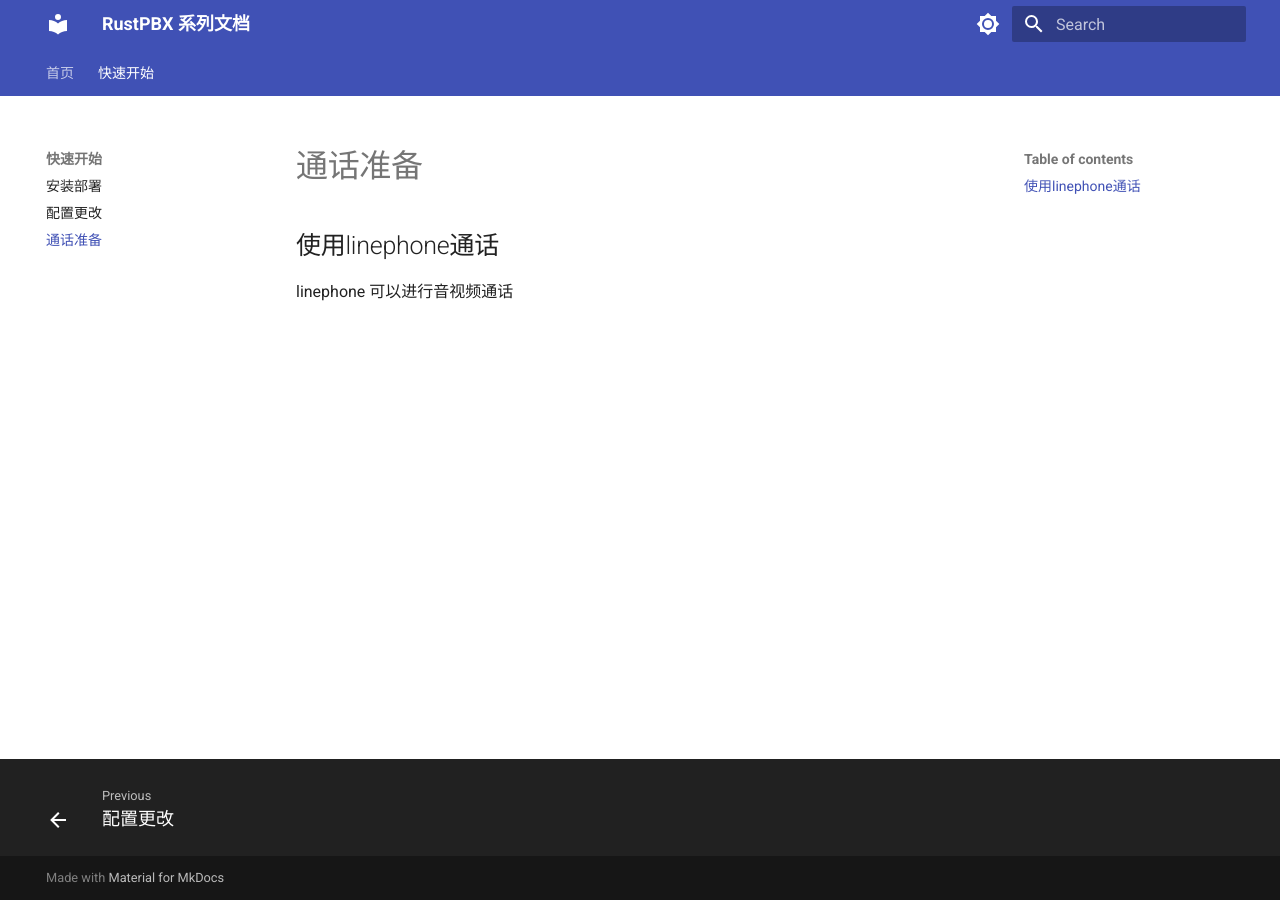
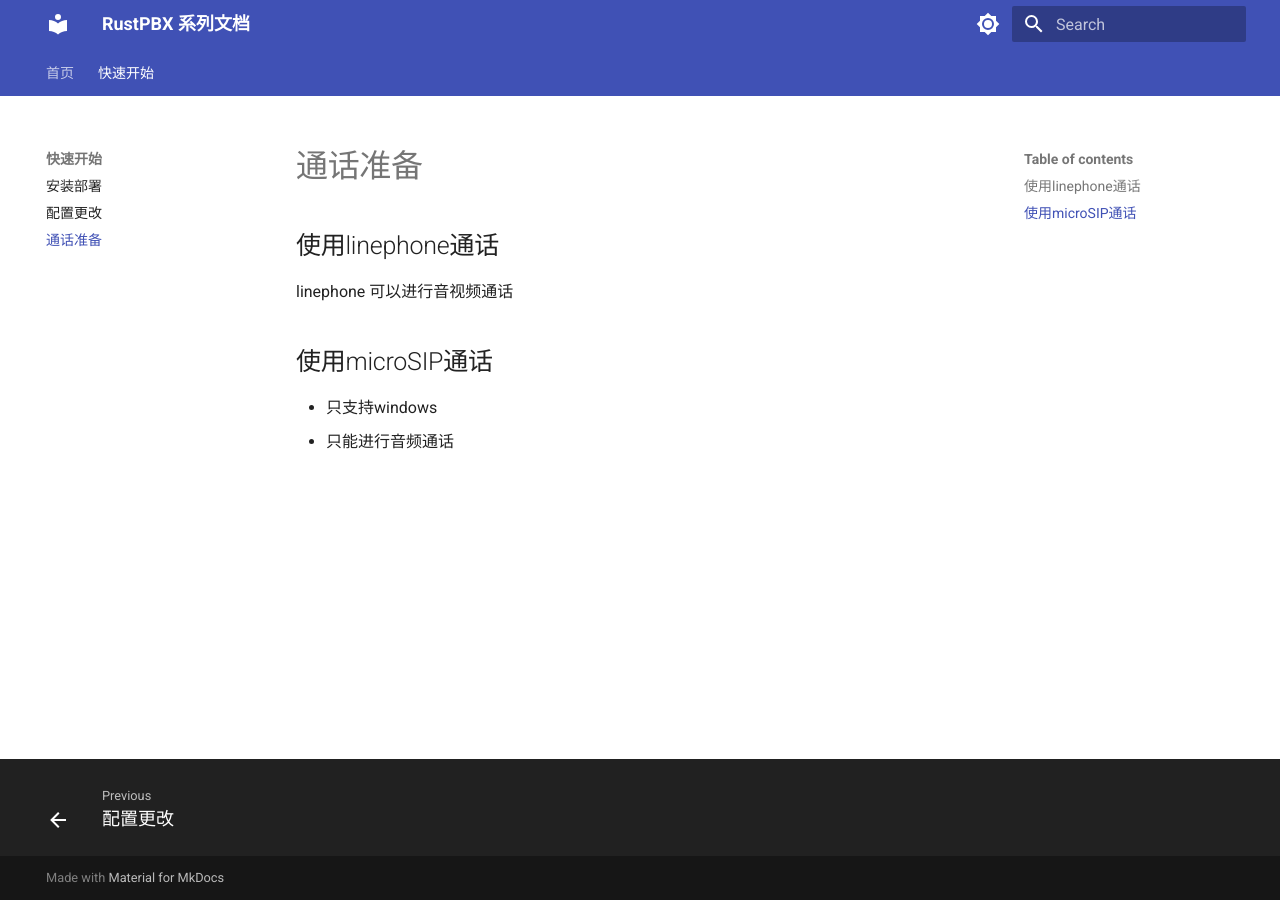
Before and after one commit to mugbya/rustpbx-cn-docs, an MkDocs documentation site: the page built from docs/quick-start/call-ready.md, in a window 1280 px wide. Built offline with MkDocs 1.6.1 and Material for MkDocs 9.7.7, drawn with Linux system fonts in a browser that asks for light colours.

Commit message:
feat:继续修复自动化部署
Signed-off-by: mugbya <mugbya@gmail.com>

```diff
--- a/docs/quick-start/call-ready.md
+++ b/docs/quick-start/call-ready.md
@@ -3,3 +3,10 @@
 ## 使用linephone通话
 
 linephone 可以进行音视频通话
+
+
+
+## 使用microSIP通话
+
+- 只支持windows
+- 只能进行音频通话
```
Also changed, not shown: 1 other file.
